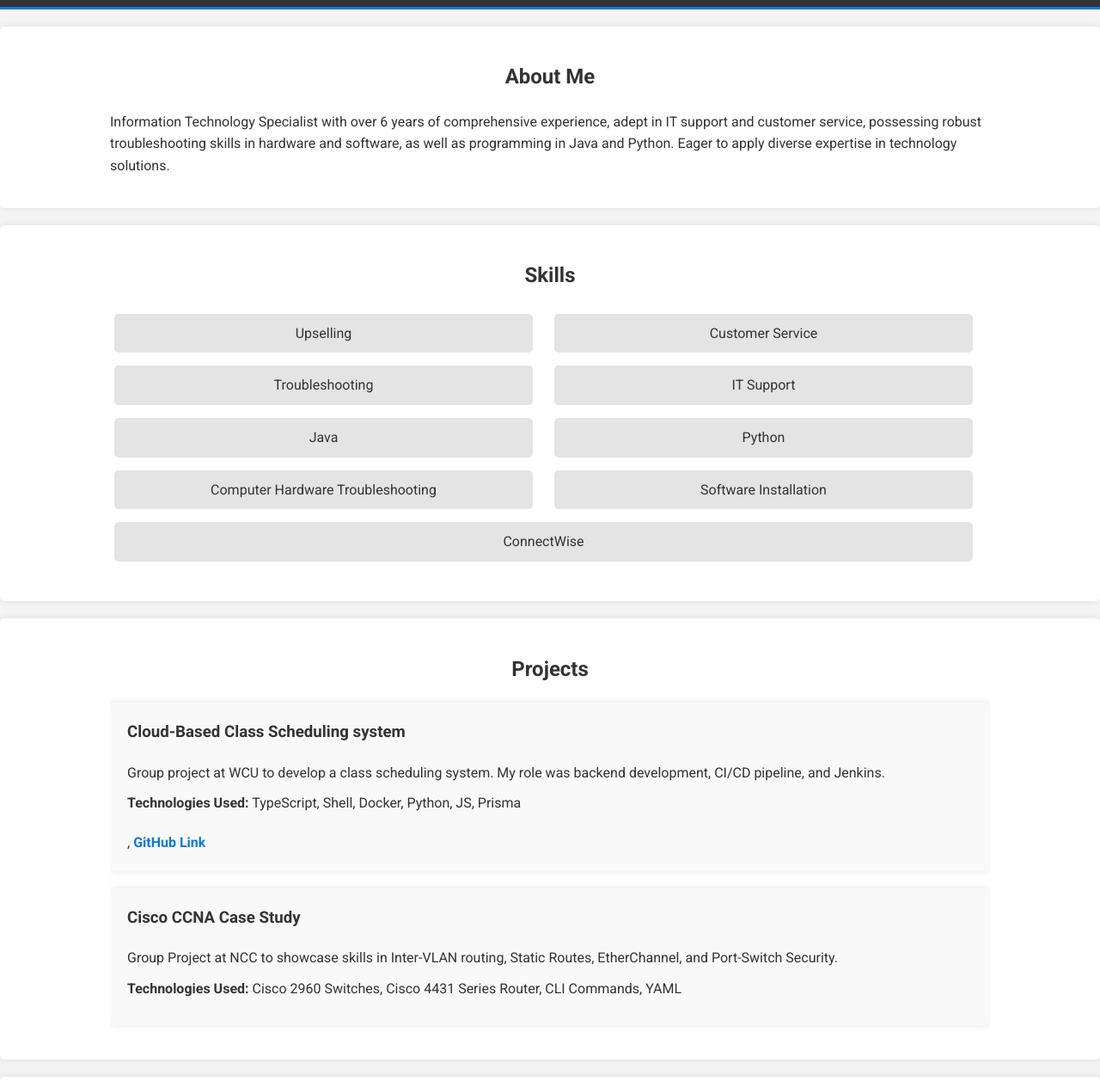
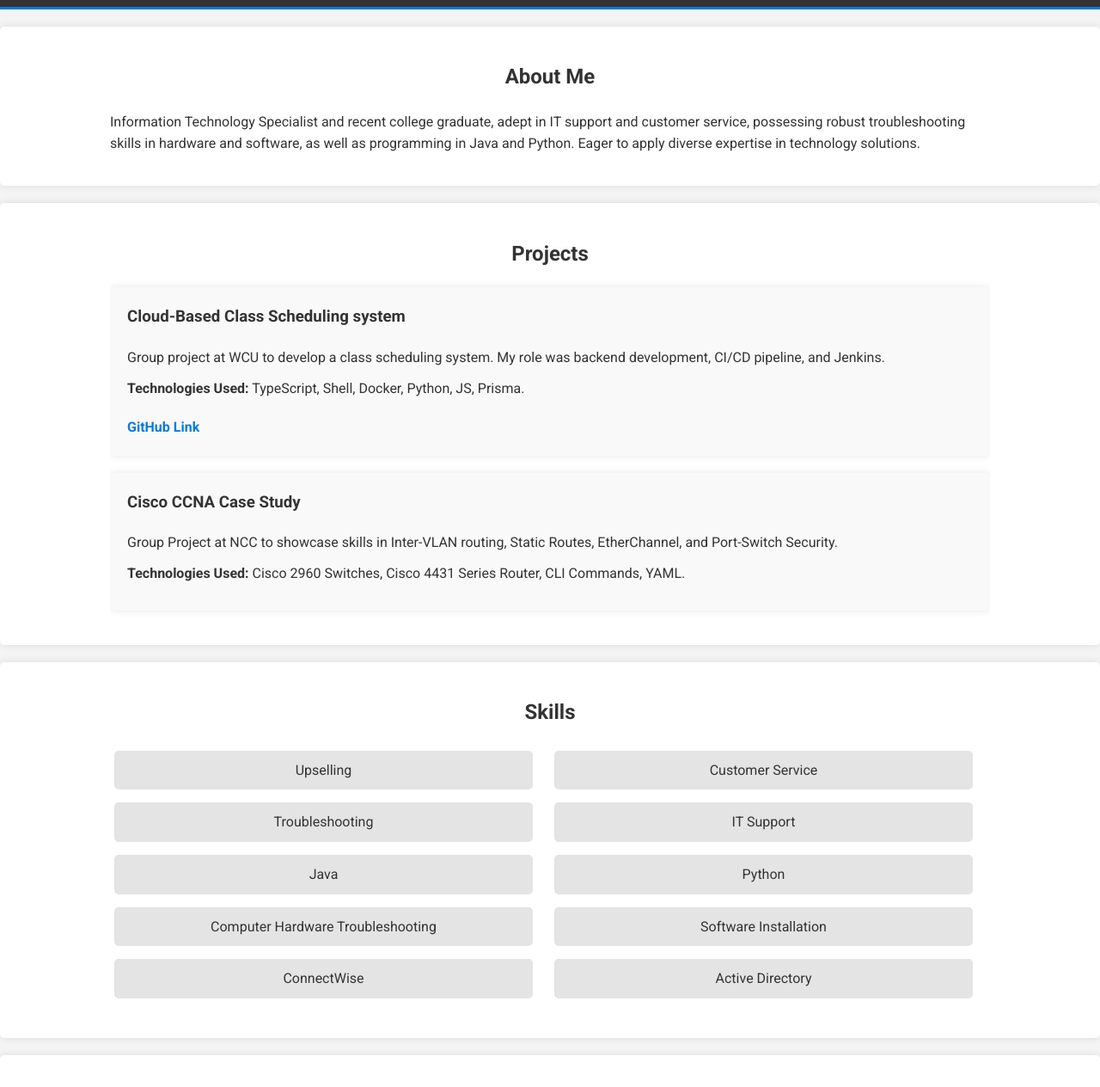
Before and after one commit to MichaelBurns01/michaelburns01.github.io, a plain HTML site: page index.html in a window 1280 px wide. Shown: the part 160-1424 px from the top of the page at 86% size. Drawn offline with Linux system fonts and the light colour scheme.

Commit message:
changed layout

```diff
--- a/index.html
+++ b/index.html
@@ -23,9 +23,30 @@
     <section id="about">
         <div class="container">
             <h2>About Me</h2>
-            <p>Information Technology Specialist with over 6 years of comprehensive experience, adept in IT support and customer service, possessing robust troubleshooting skills in hardware and software, as well as programming in Java and Python. Eager to apply diverse expertise in technology solutions.</p>
+            <p>Information Technology Specialist and recent college graduate, adept in IT support and customer service, possessing robust troubleshooting skills in hardware and software, as well as programming in Java and Python. Eager to apply diverse expertise in technology solutions.</p>
         </div>
     </section>
+
+
+    <section id="projects">
+        <div class="container">
+            <h2>Projects</h2>
+            <div class="project">
+                <h3>Cloud-Based Class Scheduling system</h3>
+                <p>Group project at WCU to develop a class scheduling system. My role was backend development, CI/CD pipeline, and Jenkins.</p>
+                <p><strong>Technologies Used:</strong> TypeScript, Shell, Docker, Python, JS, Prisma.</p>
+                <a href="https://github.com/AJMosley345/CSC468-Project" target="_blank">GitHub Link</a>
+            </div>
+            <div class="project">
+                <h3>Cisco CCNA Case Study</h3>
+                <p>Group Project at NCC to showcase skills in Inter-VLAN routing, Static Routes, EtherChannel, and Port-Switch Security.</p>
+                <p><strong>Technologies Used:</strong> Cisco 2960 Switches, Cisco 4431 Series Router, CLI Commands, YAML.</p>
+                <!-- <a href="https://github.com/tensorflow/tensorflow" target="_blank">GitHub Link</a> -->
+            </div>
+            <!-- Add more projects as needed -->
+        </div>
+    </section>
+
 
     <section id="skills">
         <div class="container">
@@ -40,28 +61,11 @@
                 <li>Computer Hardware Troubleshooting</li>
                 <li>Software Installation</li>
                 <li>ConnectWise</li>
+                <li>Active Directory</li>
             </ul>
         </div>
     </section>
 
-    <section id="projects">
-        <div class="container">
-            <h2>Projects</h2>
-            <div class="project">
-                <h3>Cloud-Based Class Scheduling system</h3>
-                <p>Group project at WCU to develop a class scheduling system. My role was backend development, CI/CD pipeline, and Jenkins.</p>
-                <p><strong>Technologies Used:</strong> TypeScript, Shell, Docker, Python, JS, Prisma</p>,
-                <a href="https://github.com/AJMosley345/CSC468-Project" target="_blank">GitHub Link</a>
-            </div>
-            <div class="project">
-                <h3>Cisco CCNA Case Study</h3>
-                <p>Group Project at NCC to showcase skills in Inter-VLAN routing, Static Routes, EtherChannel, and Port-Switch Security.</p>
-                <p><strong>Technologies Used:</strong> Cisco 2960 Switches, Cisco 4431 Series Router, CLI Commands, YAML</p>
-                <!-- <a href="https://github.com/tensorflow/tensorflow" target="_blank">GitHub Link</a> -->
-            </div>
-            <!-- Add more projects as needed -->
-        </div>
-    </section>
 
     <section id="contact">
         <div class="container">
```
